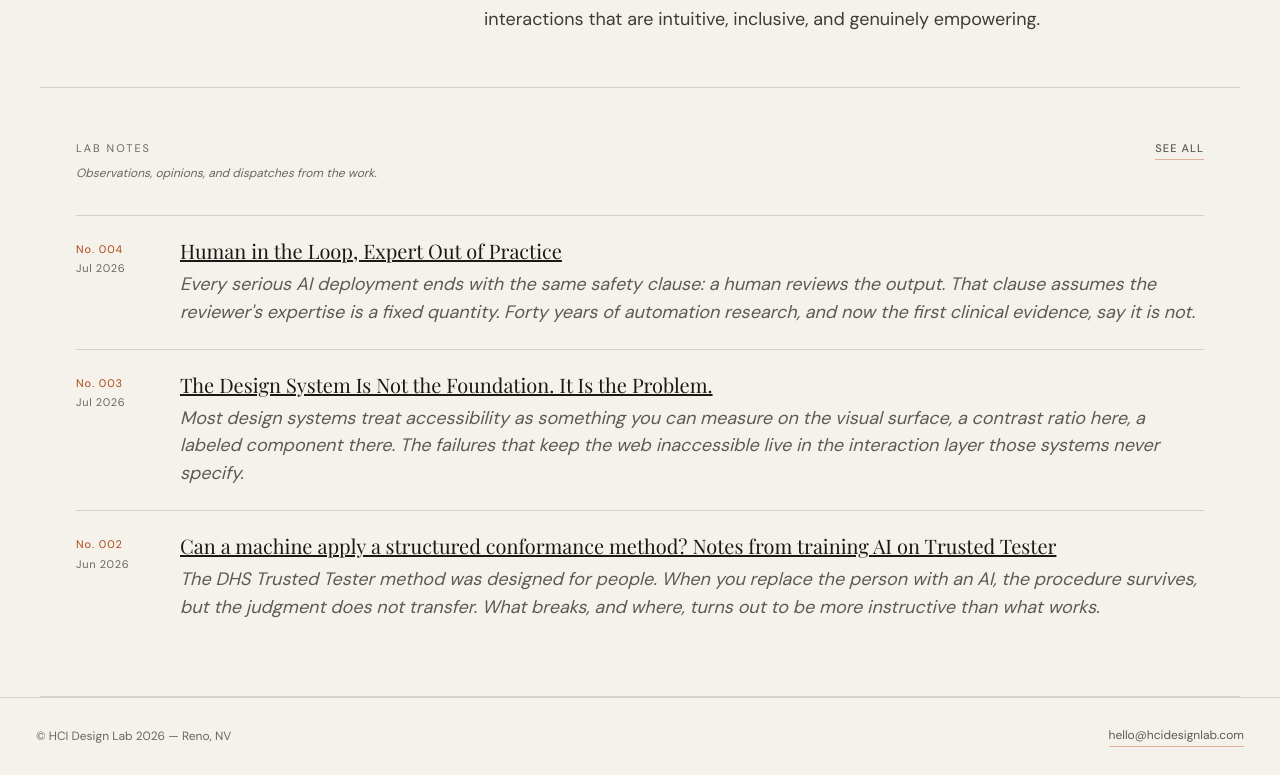
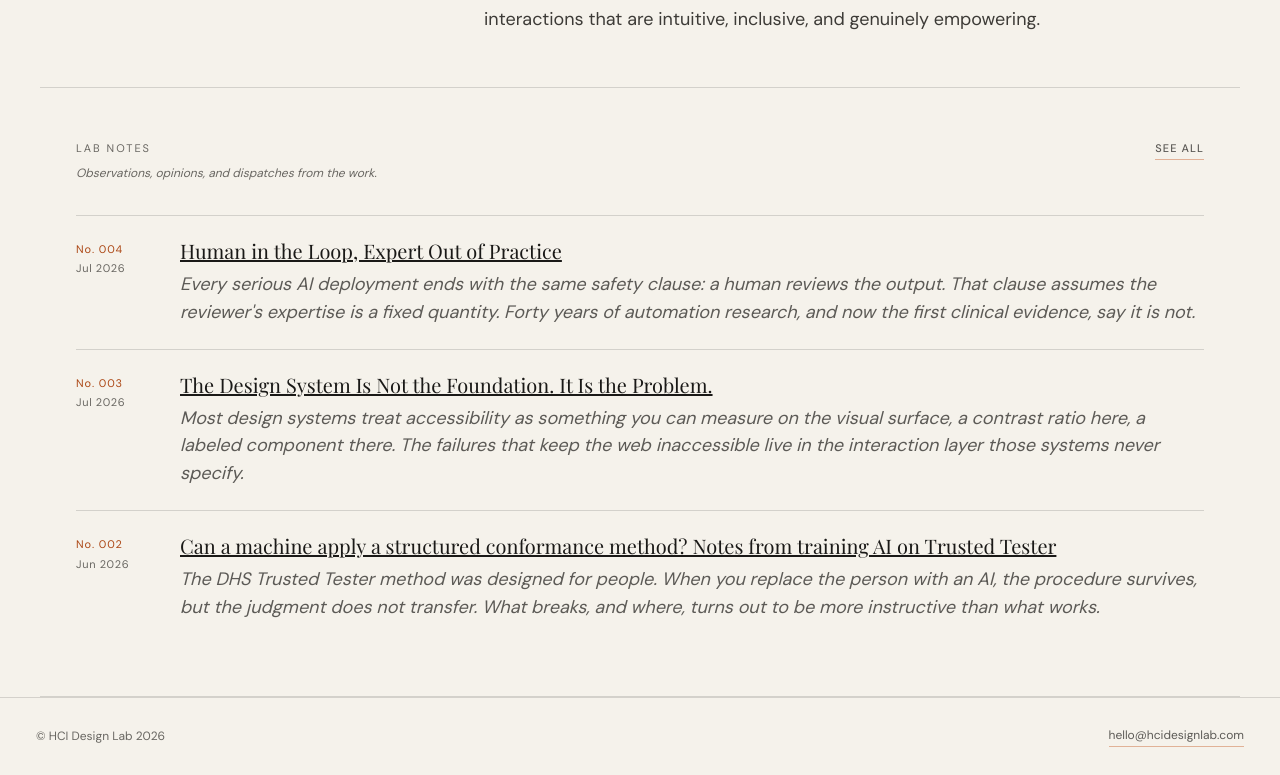
Before and after one commit to MyLightIsOn/hci-design, a Next.js app: page / in a window 1280 px wide. Shown: the part 1276-2051 px from the top of the page. Built offline with nearby package versions, Linux system fonts and the light colour scheme; a web font is replaced by a local one.

Commit message:
fix: update footer text to remove location for consistency

```diff
--- a/components/Footer.js
+++ b/components/Footer.js
@@ -3,7 +3,7 @@ import styles from "./Footer.module.css";
 export default function Footer() {
   return (
     <footer className={styles.footer}>
-      <span className={styles.copy}>© HCI Design Lab 2026 — Reno, NV</span>
+      <span className={styles.copy}>© HCI Design Lab 2026</span>
       <a href="mailto:hello@hcidesignlab.com" className={styles.email}>
         hello@hcidesignlab.com
       </a>
```
